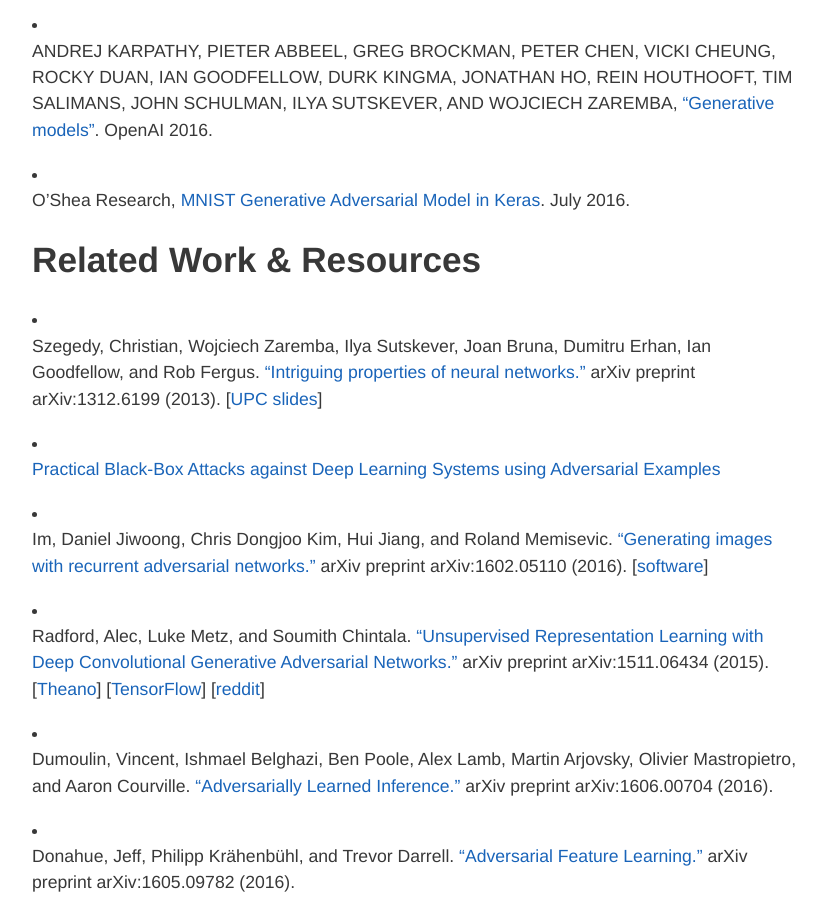
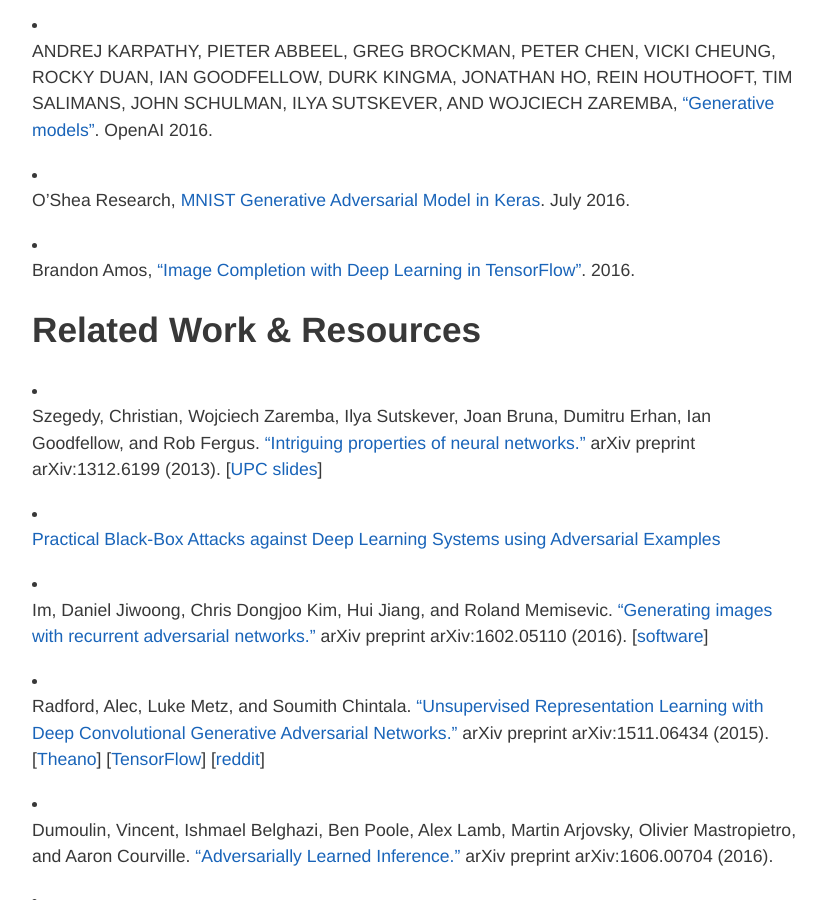
Before and after one commit to imatge-upc/telecombcn-2016-dlcv, a Jekyll site: the page built from adversarial.md, in a window 1280 px wide and 900 px high, scrolled down 810 px. Shown: the whole window, without its empty margins (224-1050 px from the left). Built offline with Jekyll 4.4.1, drawn with Linux system fonts in a browser that asks for light colours; nearby versions of some CDN libraries.

Commit message:
Image Completion with Deep Learning in TensorFlow

```diff
--- a/adversarial.md
+++ b/adversarial.md
@@ -25,6 +25,8 @@
 * ANDREJ KARPATHY, PIETER ABBEEL, GREG BROCKMAN, PETER CHEN, VICKI CHEUNG, ROCKY DUAN, IAN GOODFELLOW, DURK KINGMA, JONATHAN HO, REIN HOUTHOOFT, TIM SALIMANS, JOHN SCHULMAN, ILYA SUTSKEVER, AND WOJCIECH ZAREMBA, ["Generative models"](https://openai.com/blog/generative-models/). OpenAI 2016.
 
 * O'Shea Research, [MNIST Generative Adversarial Model in Keras](https://oshearesearch.com/index.php/2016/07/01/mnist-generative-adversarial-model-in-keras/). July 2016.
+
+* Brandon Amos, ["Image Completion with Deep Learning in TensorFlow"](http://bamos.github.io/2016/08/09/deep-completion/). 2016.
 
 
 ## Related Work & Resources
```
